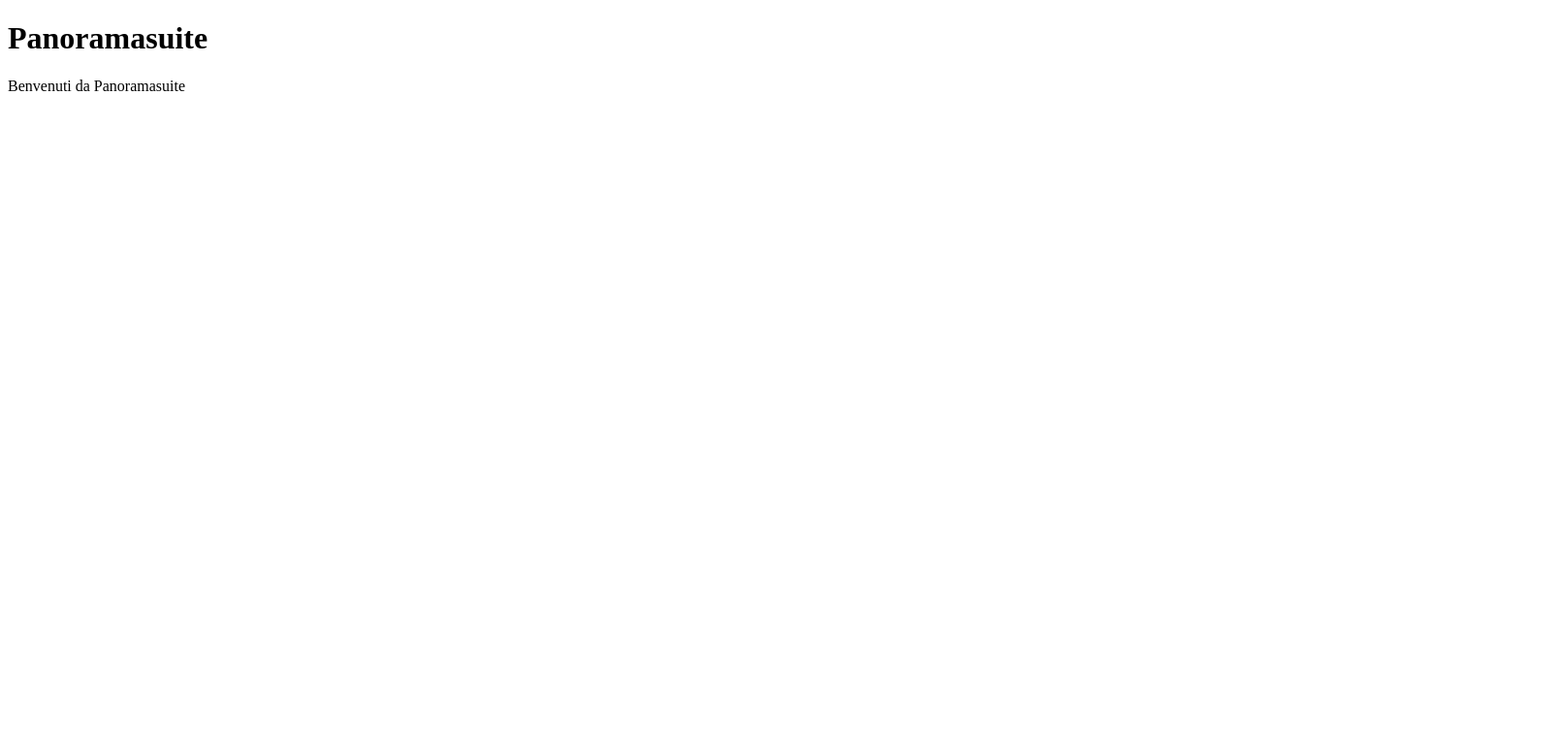
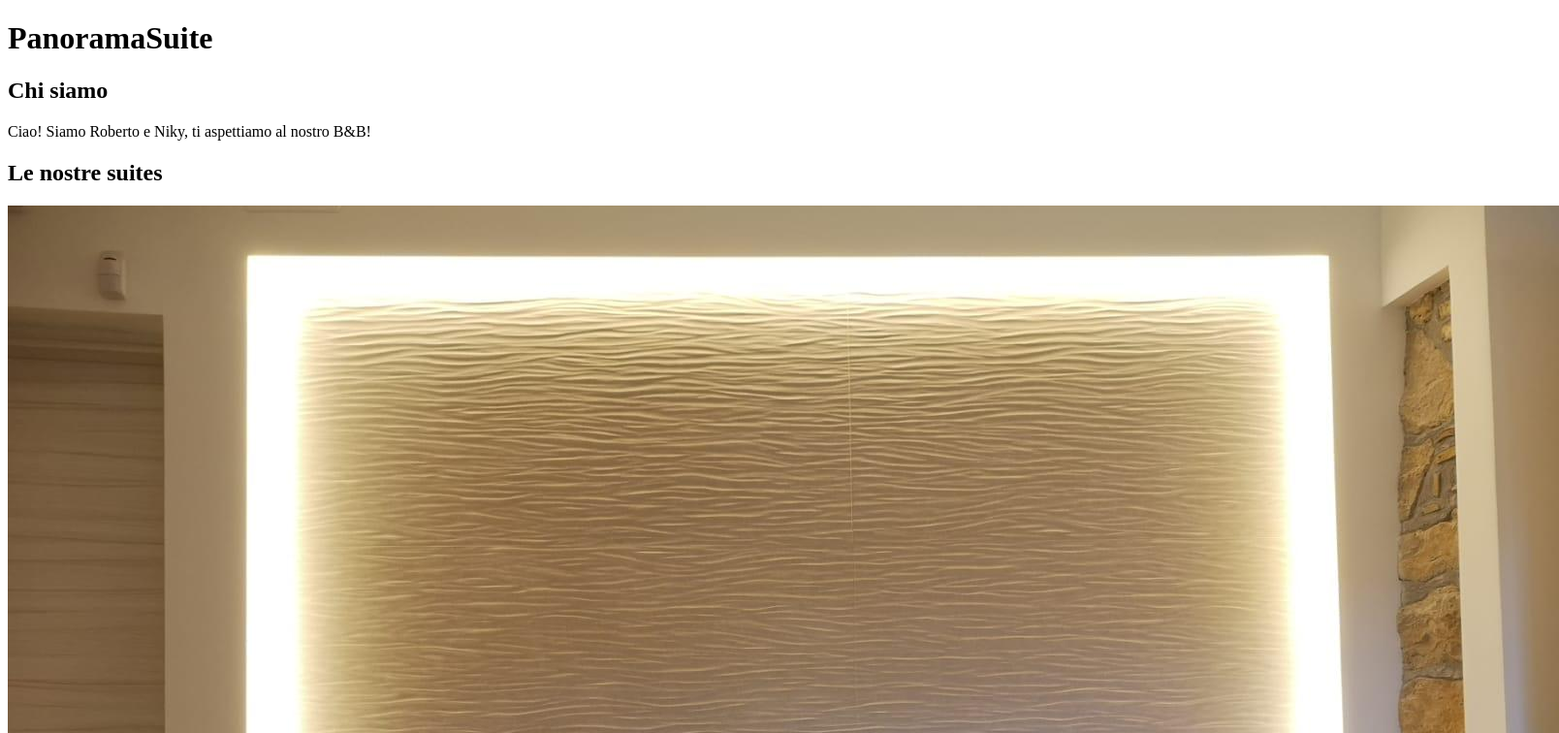
Before and after one commit to GiuSem14/panoramasuite, a plain HTML site: page index.html in a window 1280 px wide. Shown: the top 756 px of the page at 97% size, 1608 px wide, since content can reach past the window. Drawn offline with Linux system fonts and the light colour scheme.

Commit message:
Ho inserito un'immagine e dei paragrafi

```diff
--- a/index.html
+++ b/index.html
@@ -1,10 +1,20 @@
 <!DOCTYPE html>
 <html>
   <head>
-    <title>Panoramasuite</title>
+    <title>PanoramaSuite</title>
   </head>
   <body>
-    <h1>Panoramasuite</h1>
-    <p>Benvenuti da Panoramasuite</p>
+    <h1>PanoramaSuite</h1>
+
+    <h2>Chi siamo</h2>
+    <p>Ciao! Siamo Roberto e Niky, ti aspettiamo al nostro B&B!</p>
+
+    <h2>Le nostre suites</h2>
+    <img src="/assets/home1.jpeg" alt="suite n1" />
+    <p>Queste sono le notre <i>suites</i></p>
+
+    <h3>Contatti</h3>
+    <p>I nostri contatti</p>
+
   </body>
 </html>
```
Also changed, not shown: assets/home1.jpeg (added).
